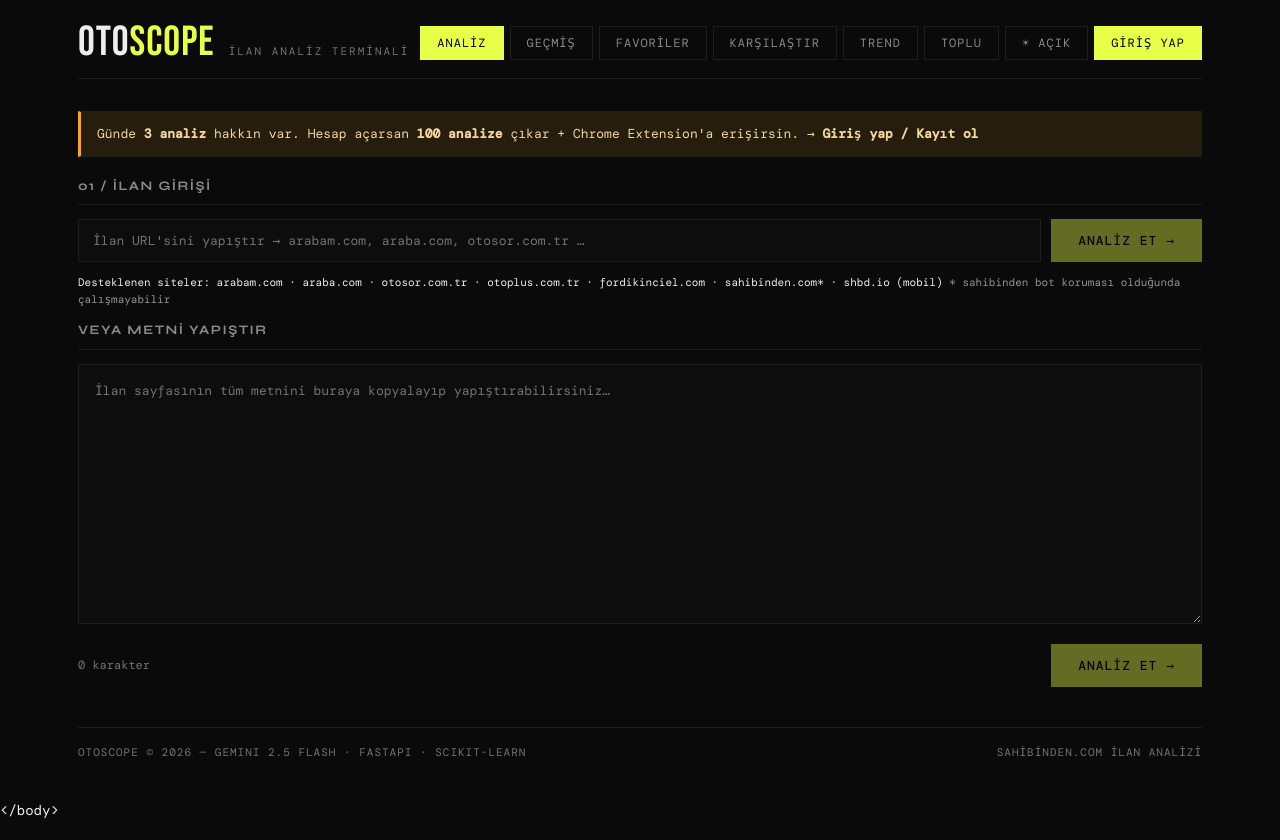
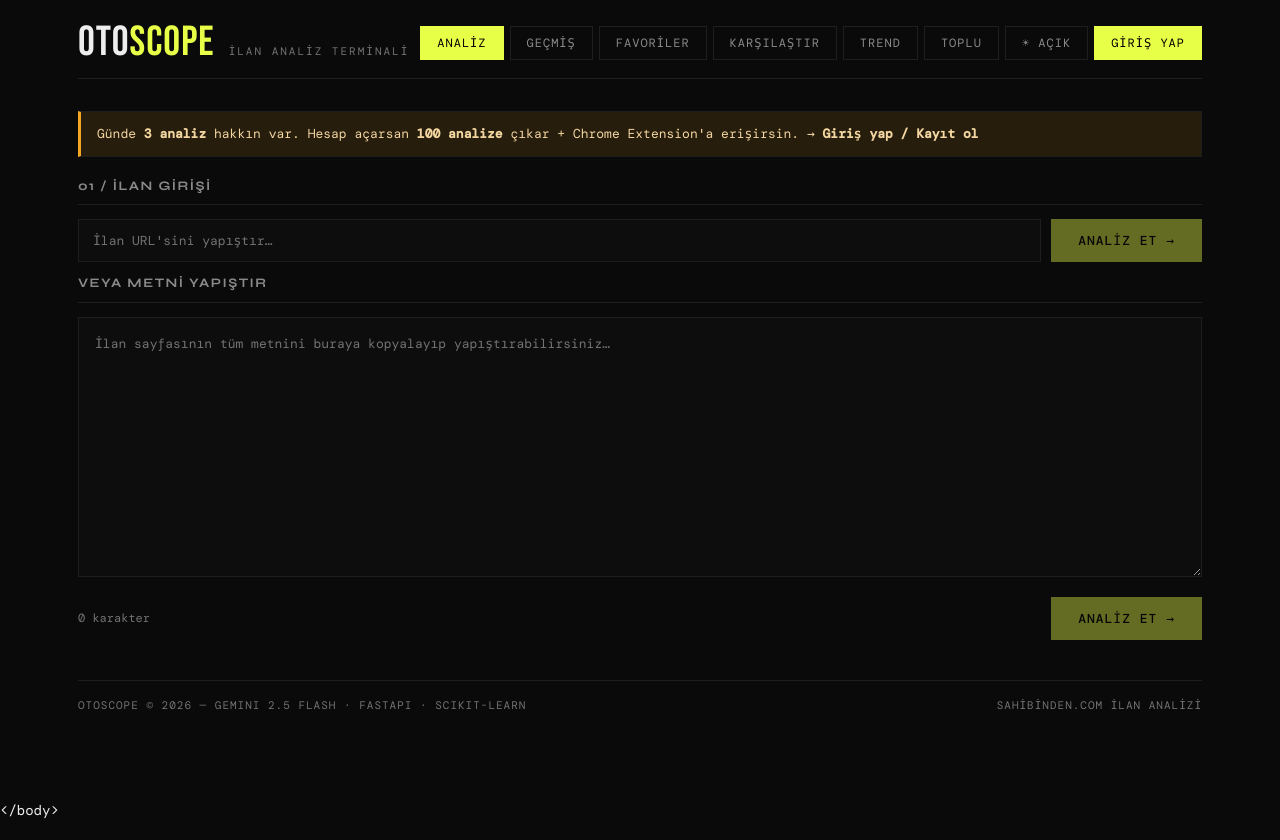
Before and after one commit to siracc35/OtoScope, a React (Vite) app in the folder client/: page / in a window 1280 px wide. Built offline with nearby package versions, Linux system fonts and the light colour scheme; no server answers.

Commit message:
fix: remove supported sites list and verbose URL placeholder

```diff
--- a/client/src/components/AnalyzeForm.jsx
+++ b/client/src/components/AnalyzeForm.jsx
@@ -46,7 +46,7 @@ export default function AnalyzeForm({ text, setText, onAnalyze, loading, error }
         <input
           className="input"
           type="url"
-          placeholder="İlan URL'sini yapıştır → arabam.com, araba.com, otosor.com.tr …"
+          placeholder="İlan URL'sini yapıştır…"
           value={url}
           onChange={(e) => setUrl(e.target.value)}
           onKeyDown={handleKeyDown}
@@ -59,11 +59,6 @@ export default function AnalyzeForm({ text, setText, onAnalyze, loading, error }
         >
           {scraping ? "Çekiliyor…" : loading ? "Analiz…" : "Analiz Et →"}
         </button>
-      </div>
-
-      <div style={{ fontSize: 11, color: "var(--text-muted)", marginTop: 6, marginBottom: 14 }}>
-        Desteklenen siteler: {SUPPORTED_SITES.join(" · ")}
-        {" "}<span style={{ opacity: 0.6 }}>* sahibinden bot koruması olduğunda çalışmayabilir</span>
       </div>
 
       {scrapeMsg && <div className="banner banner--error">{scrapeMsg}</div>}
```
